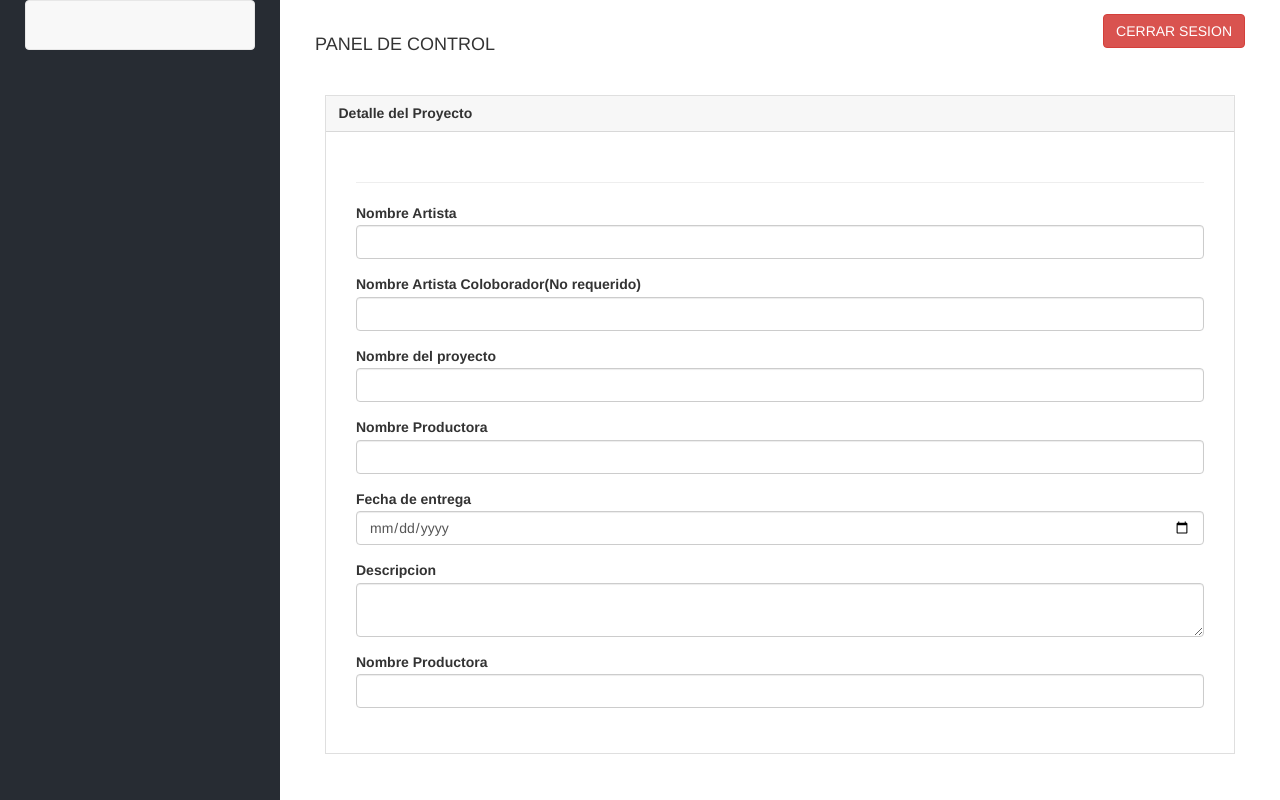
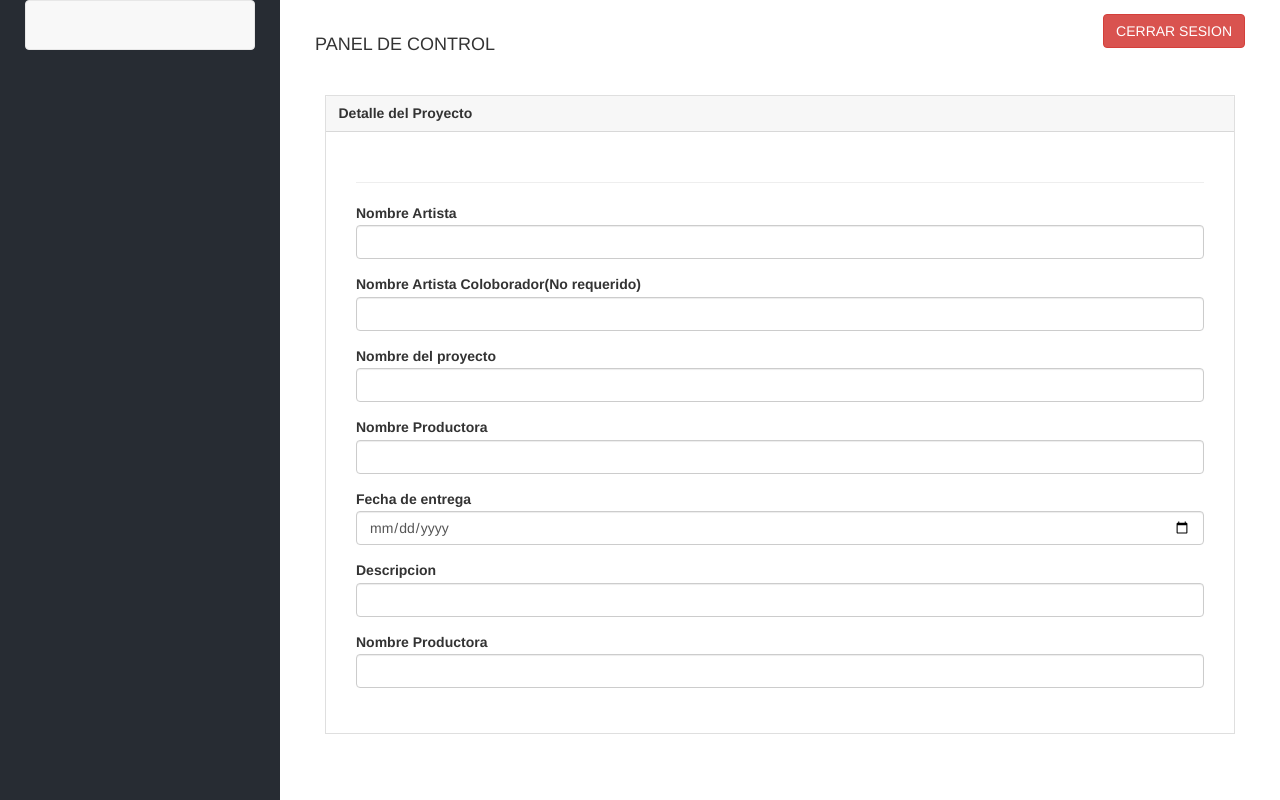
Before and after one commit to AguedoMeza/hungryBeta, a PHP site: page /tcpdf/alumnos/formulario_asignar.php?id=1 in a window 1280 px wide. Run offline with PHP 8.4, Linux system fonts and the light colour scheme; data that the repository does not hold is empty; style sheets or scripts are compiled from the project's sources; some libraries are stand-ins or nearby versions.

Commit message:
Se cambia input de descripcion para los disenadores

```diff
--- a/alumnos/formulario_asignar.php
+++ b/alumnos/formulario_asignar.php
@@ -212,12 +212,10 @@
 
 
 
-
-                                                 <div class="form-group">
-                                                    <label for="cc-number" class="control-label mb-1">Descripcion</label>
-                                                    <textarea id="txtDescripcion" name="txtDescripcion" type="text" class="form-control cc-number identified visa" value="<?php echo $row[6] ?>" data-val="true" data-val-required="Please enter the card number" data-val-cc-number="Please enter a valid card number" autocomplete="cc-number" ></textarea>
-                                                    <span class="help-block" data-valmsg-for="cc-number" data-valmsg-replace="true"></span>
-                                                </div>
+                                                <div class="form-group">
+                                                <label for="cc-payment" class="control-label mb-1">Descripcion</label>
+                                                <input id=" txtDescripcion" name=" txtDescripcion" type="text" class="form-control" aria-invalid="false" value="<?php echo $row[6] ?>" >
+                                            </div>
 
                                               <div class="form-group">
                                                 <label for="cc-payment" class="control-label mb-1">Nombre Productora</label>
```
